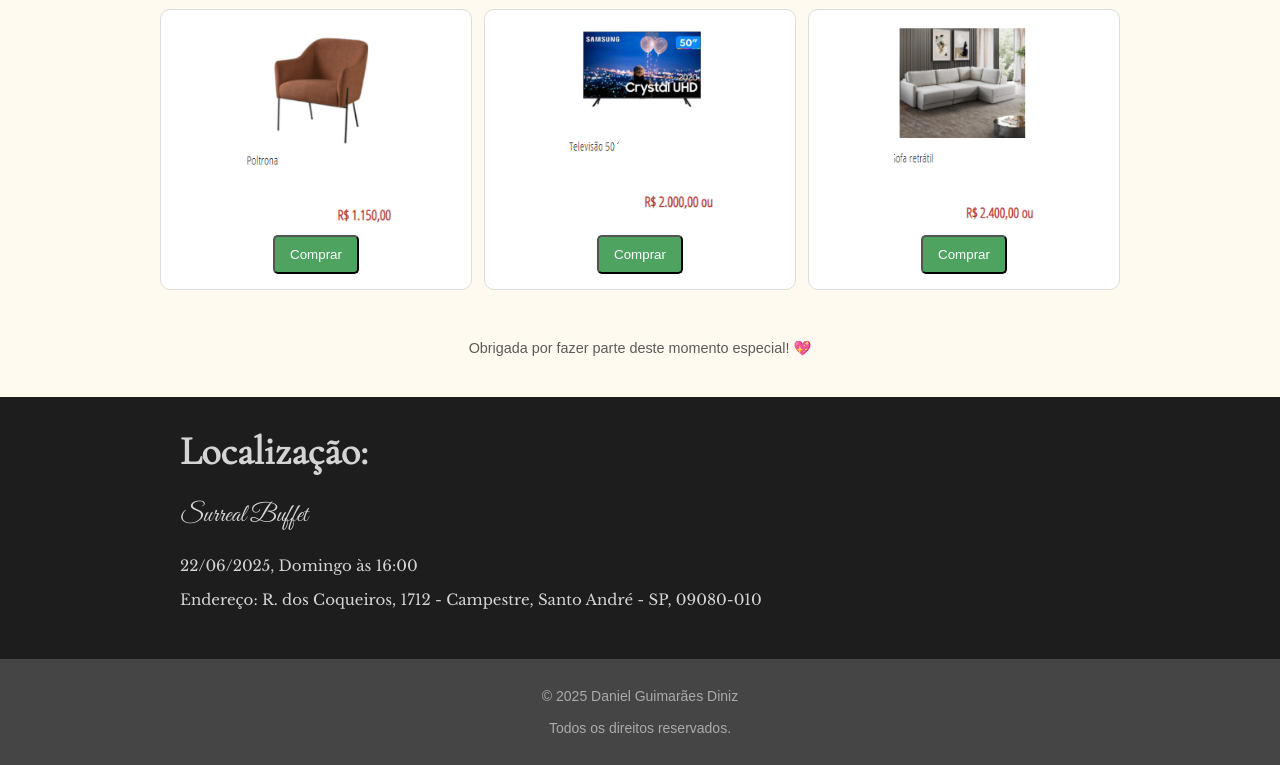
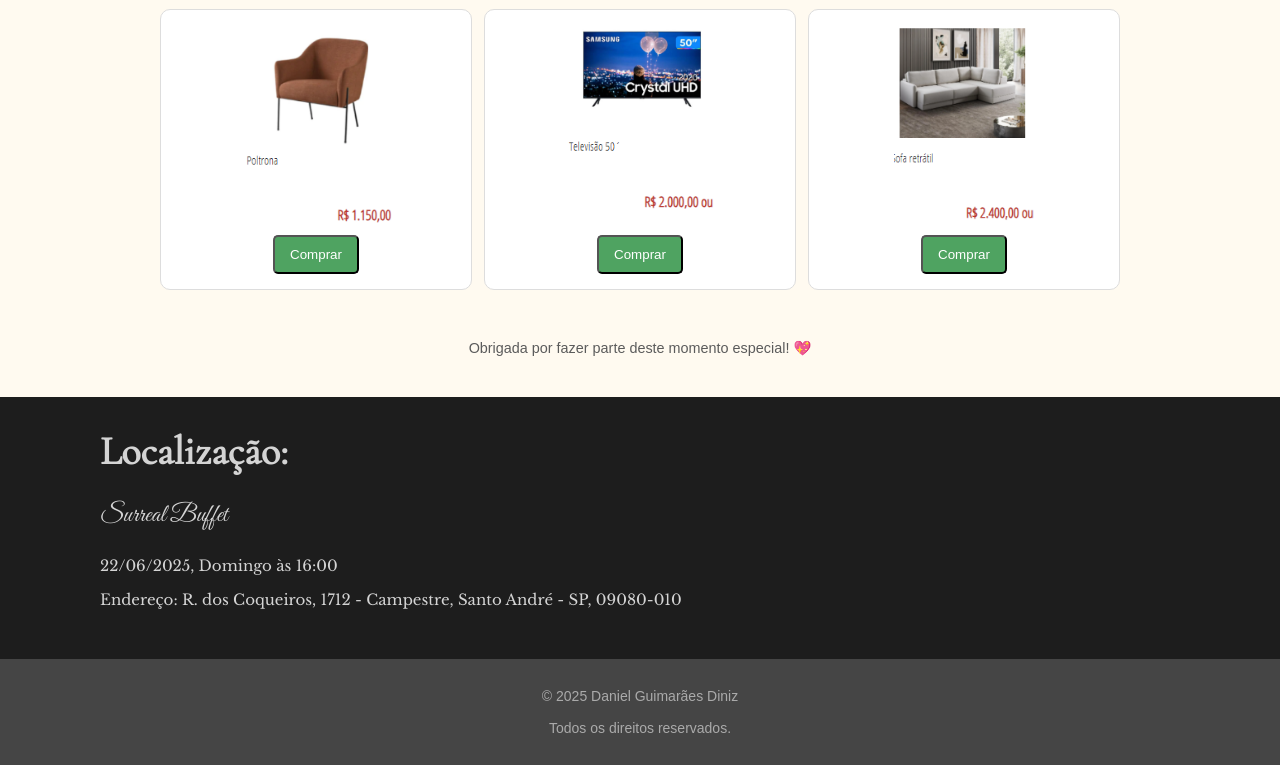
Before and after one commit to Danielgdiniz/Aniversario-Efig-nia, a plain HTML site: page index.html in a window 1280 px wide. Shown: the part 2201-2966 px from the top of the page. Drawn offline with nearby package versions, Linux system fonts and the light colour scheme.

Commit message:
Outra atualização

```diff
--- a/index.html
+++ b/index.html
@@ -105,7 +105,7 @@
       font-size: 40px;
       font-weight: bold; /* Se desejar que o h6 fique em negrito */
       text-align: left;
-      margin-left: 180px;
+      margin-left: 100px;
       margin-bottom: 5px;
       font-family: 'Cormorant Garamond', serif;
       padding-top: 30px;
@@ -114,14 +114,14 @@
       font-family: 'Great Vibes', cursive;
       font-size: 25px;
       color: #d4d4d4; /* ou a cor que quiser */
-      margin-left: 180px; /* manter o alinhamento do resto, se necessário */
+      margin-left: 100px; /* manter o alinhamento do resto, se necessário */
       text-align: left;
     }
     .endereco .data, .endereco .local, .endereco .endereco-completo {
       text-align: left;
       font-size: 15px; /* Ajuste o tamanho conforme necessário */
       padding: 0px;
-      margin-left: 180px;
+      margin-left: 100px;
       font-family: 'Libre Baskerville', serif;
     }
     .endereco p:last-child, .endereco .endereco-completo:last-child {
```
